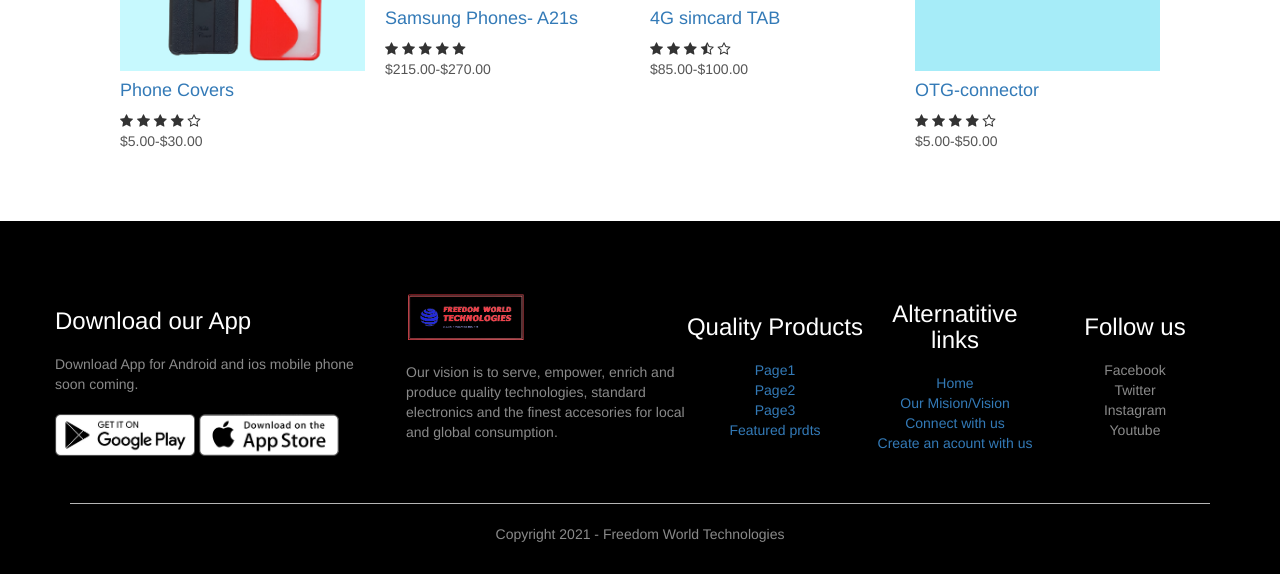
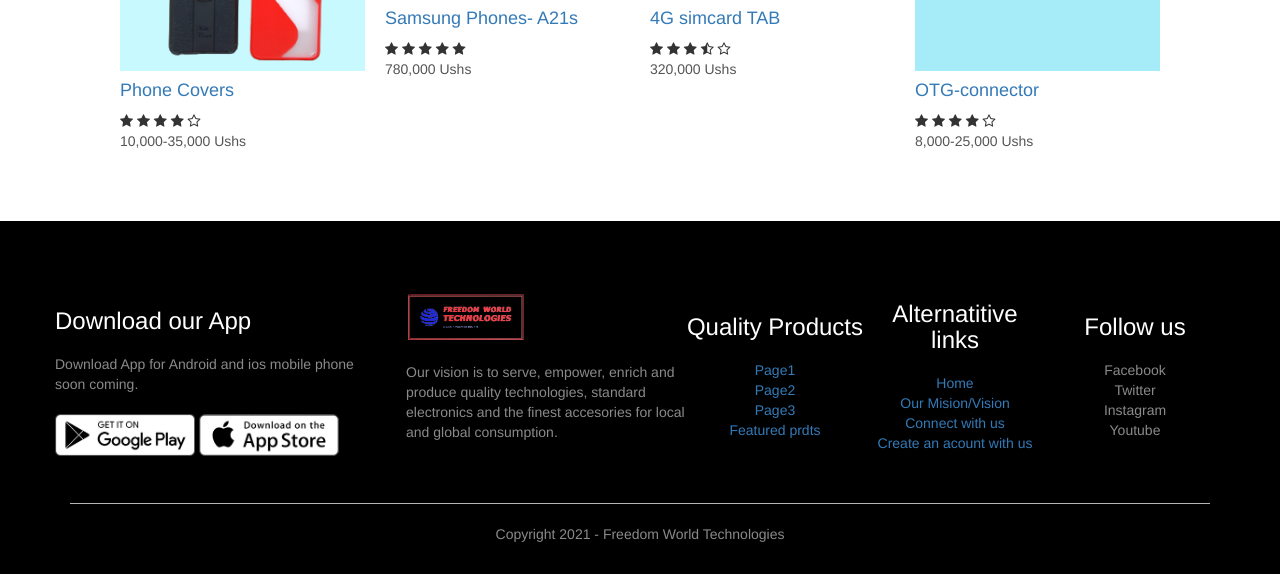
Before and after one commit to chrisalex-ochay/freedom-world-php, a PHP site: page /productfiles/product-20-screenguards-details.php in a window 1280 px wide. Shown: the part 1089-1663 px from the top of the page. Run offline with PHP 8.4, Linux system fonts and the light colour scheme; some libraries are stand-ins or nearby versions.

Commit message:
Update product-20-screenguards-details.php

```diff
--- a/productfiles/product-20-screenguards-details.php
+++ b/productfiles/product-20-screenguards-details.php
@@ -54,7 +54,7 @@
             <div class="col-2">
                 <p>Screen guards</p>
                 <h1>Glass Screen-guards</h1>
-                <h4>$5.00-$10.00</h4>
+                <h4>10,000-25,000 Ushs</h4>
                 <select>
                     <option>Select Color</option>
                     <option>silver</option>
@@ -65,11 +65,12 @@
 
                 <h3>Product Details <i class="fa fa-indent"></i></h3>
                 <br>
-                <p>these are strong full-glass screen guards that protects your <br>
-                   smart phone screen when heat on a hard-surface<br>
-                   they are like using an umbrella during rainfall <br>
-                   they are cheap and easy to put on your phone.
-                </p>
+                <ul>
+                    <li>these are strong full-glass screen guards that protects your </li>
+                    <li>smart phone screen when heat on a hard-surface</li>
+                    <li>they are like using an umbrella during rainfall</li>
+                    <li>they are cheap and easy to put on your phone.</li>
+                </ul>
             </div>
         </div>
     </div>
@@ -96,7 +97,7 @@
                     <i class="fa fa-star"></i>
                     <i class="fa fa-star-o"></i>
                 </div>
-                <p>$5.00-$30.00</p>
+                <p>10,000-35,000 Ushs</p>
             </div>
             <div class="col-4">
                 <a href="../productfiles/product-13-A21samsung-details.php"><img src="../images/product-13-samsungA21s1.png"></a>
@@ -108,7 +109,7 @@
                     <i class="fa fa-star"></i>
                     <i class="fa fa-star"></i>
                 </div>
-                <p>$215.00-$270.00</p>
+                <p>780,000 Ushs</p>
             </div>
             <div class="col-4">
                 <a href="../productfiles/product-31-simtablets-details.php"><img src="../images/product-31-simcard-enabled-tablets1.png"></a>
@@ -120,7 +121,7 @@
                     <i class="fa fa-star-half-o"></i>
                     <i class="fa fa-star-o"></i>
                 </div>
-                <p>$85.00-$100.00</p>
+                <p>320,000 Ushs</p>
             </div>
             <div class="col-4">
                 <a href="../productfiles/product-41-otg-adapter-details.php"><img src="../images/product-41-OTG-adapter-1.jpg"></a>
@@ -132,7 +133,7 @@
                     <i class="fa fa-star"></i>
                     <i class="fa fa-star-o"></i>
                 </div>
-                <p>$5.00-$50.00</p>
+                <p>8,000-25,000 Ushs</p>
             </div>
         </div>
 
```
